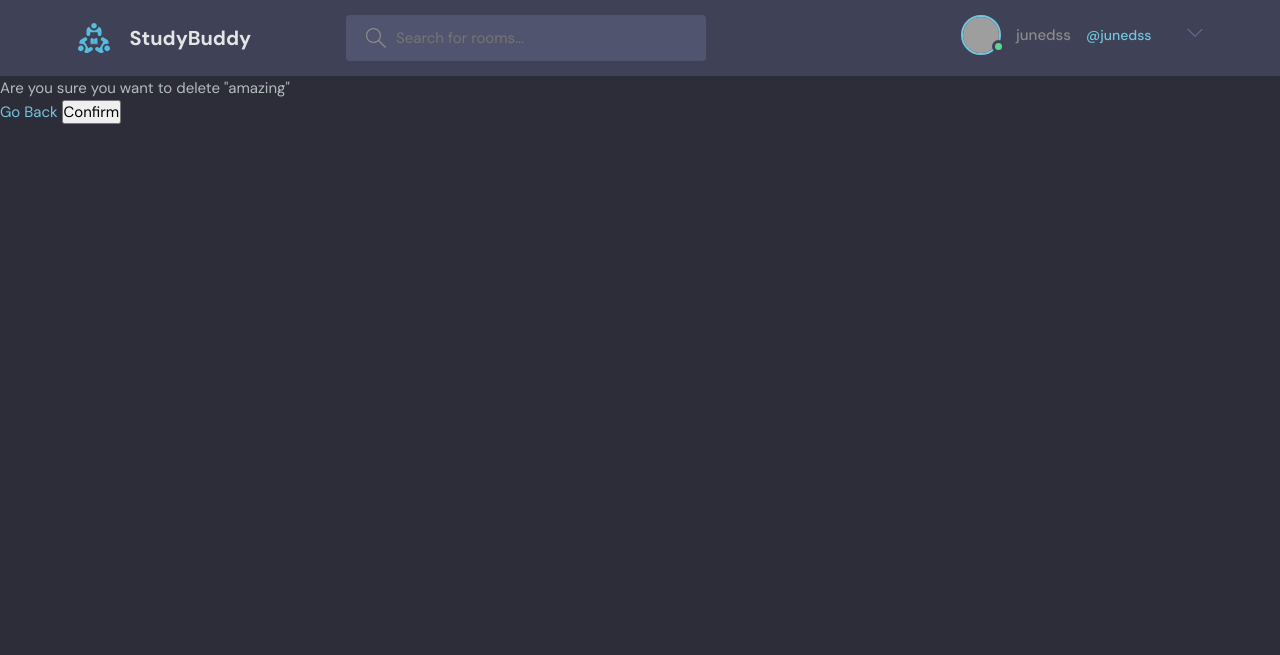
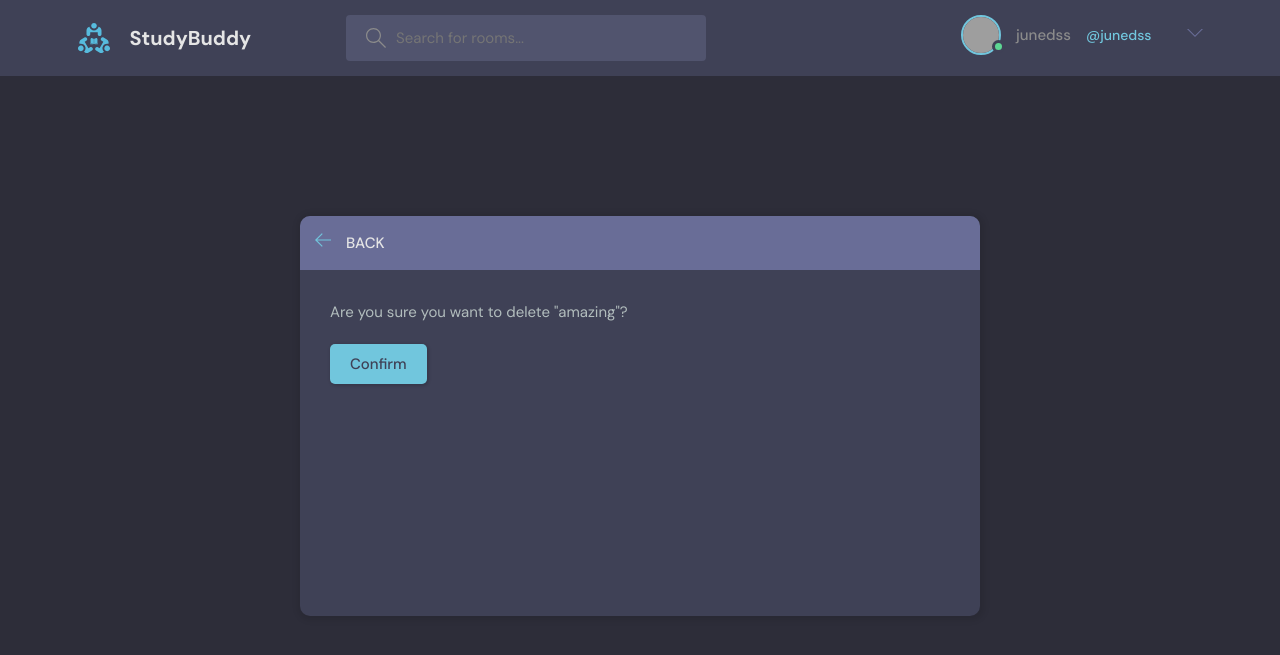
Before and after one commit to MuslehuddinJuned/studybud, a Django app: page /delete-message/9/ in a window 1280 px wide. Shown: the top 655 px of the page. Run offline with Django 3.2, Linux system fonts and the light colour scheme; a user stored in the database is signed in; data comes from the database, SQL or seed files in the repository; both versions use the stored data as it was after the commit; grey boxes are pictures that could not be loaded.

Commit message:
add delete template

```diff
--- a/base/forms.py
+++ b/base/forms.py
@@ -1,5 +1,6 @@
 from django.forms import ModelForm
 from .models import Room
+from django.contrib.auth.models import User
 
 
 class RoomForm(ModelForm):
@@ -7,3 +8,8 @@ class RoomForm(ModelForm):
         model = Room
         fields = '__all__'
         exclude = ['host', 'participants']
+
+class UserForm(ModelForm):
+    class Meta:
+        model = User
+        fields = ['username', 'email']
--- a/base/templates/base/delete.html
+++ b/base/templates/base/delete.html
@@ -1,12 +1,37 @@
 {% extends 'main.html' %}
 
 {% block content %}
+<main class="delete-item layout">
+    <div class="container">
+        <div class="layout__box">
+            <div class="layout__boxHeader">
+                <div class="layout__boxTitle">
+                    <a href="{{request.META.HTTP_REFERER}}">
+                        <svg version="1.1" xmlns="http://www.w3.org/2000/svg" width="32" height="32"
+                            viewBox="0 0 32 32">
+                            <title>arrow-left</title>
+                            <path
+                                d="M13.723 2.286l-13.723 13.714 13.719 13.714 1.616-1.611-10.96-10.96h27.625v-2.286h-27.625l10.965-10.965-1.616-1.607z">
+                            </path>
+                        </svg>
+                    </a>
+                    <h3>Back</h3>
+                </div>
+            </div>
+            <div class="layout__body">
+                <form class="form" method="POST" action="">
+                    {% csrf_token %}
+                    <div class="form__group">
+                        <p>Are you sure you want to delete "{{obj}}"?</p>
+                    </div>
 
-<form method="POST" action="">
-    {% csrf_token %}
-    <p>Are you sure you want to delete "{{obj}}"</p>
-    <a href="{{request.META.HTTP_REFERER}}"}}">Go Back</a>
-    <input type="submit" value="Confirm">
-</form>
+                    <div class="for__group">
+                        <input class="btn btn--main" type="submit" value="Confirm" />
+                    </div>
 
+                </form>
+            </div>
+        </div>
+    </div>
+</main>
 {% endblock content %}
--- a/base/urls.py
+++ b/base/urls.py
@@ -15,4 +15,6 @@ urlpatterns = [
     path('update-room/<str:pk>/', views.updateRoom, name="update-room"),
     path('delete-room/<str:pk>/', views.deleteRoom, name="delete-room"),
     path('delete-message/<str:pk>/', views.deleteMessage, name="delete-message"),
+
+    path('update-user/', views.updateUser, name="update-user"),
 ]
--- a/base/views.py
+++ b/base/views.py
@@ -7,7 +7,7 @@ from django.contrib.auth.models import User
 from django.contrib.auth import authenticate, login, logout
 from django.contrib.auth.forms import UserCreationForm
 from .models import Room, Topic, Message
-from .forms import RoomForm
+from .forms import RoomForm, UserForm
 
 # Create your views here.
 
@@ -166,3 +166,17 @@ def deleteMessage(request, pk):
         message.delete()
         return redirect('home')
     return render(request, 'base/delete.html', {'obj': message})
+
+
+@login_required(login_url='login')
+def updateUser(request):
+    user = request.user
+    form = UserForm(instance=request.user)
+
+    if request.method == 'POST':
+        form = UserForm(request.POST, instance=user)
+        if form.is_valid():
+            form.save()
+            return redirect('user-profile', pk=user.id)
+
+    return render(request, 'base/update-user.html', {'form': form})
--- a/templates/navbar.html
+++ b/templates/navbar.html
@@ -20,7 +20,7 @@
 
         {%if request.user.is_authenticated %}
         <div class="header__user">
-          <a href="profile.html">
+          <a href="{% url 'update-user' %}">
             <div class="avatar avatar--medium active">
               <img src="https://randomuser.me/api/portraits/men/37.jpg" />
             </div>
@@ -44,7 +44,7 @@
         {% endif %}
 
         <div class="dropdown-menu">
-          <a href="settings.html" class="dropdown-link"
+          <a href="{% url 'update-user' %}" class="dropdown-link"
             ><svg version="1.1" xmlns="http://www.w3.org/2000/svg" width="32" height="32" viewBox="0 0 32 32">
               <title>tools</title>
               <path
```
Also changed, not shown: base/templates/base/delete_old.html (added, +12 -0 lines), db.sqlite3.
